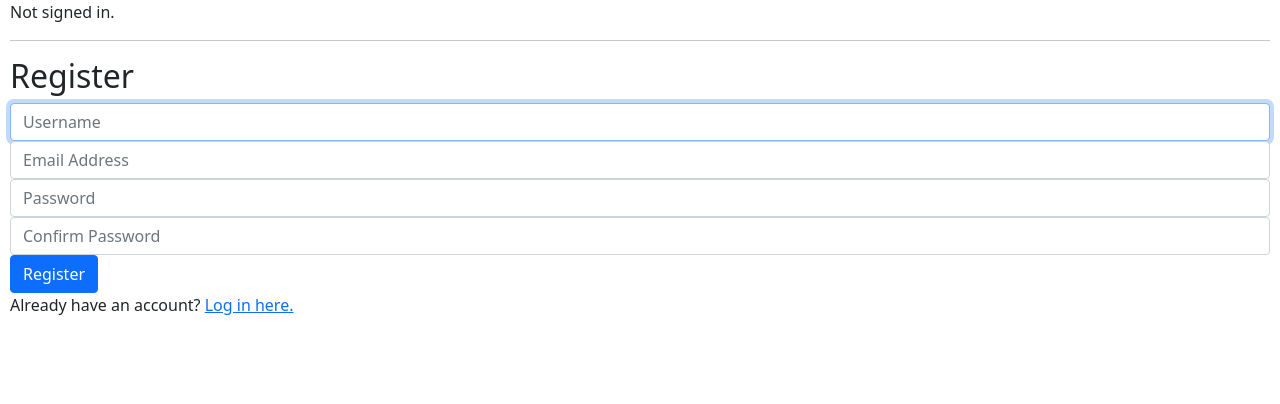
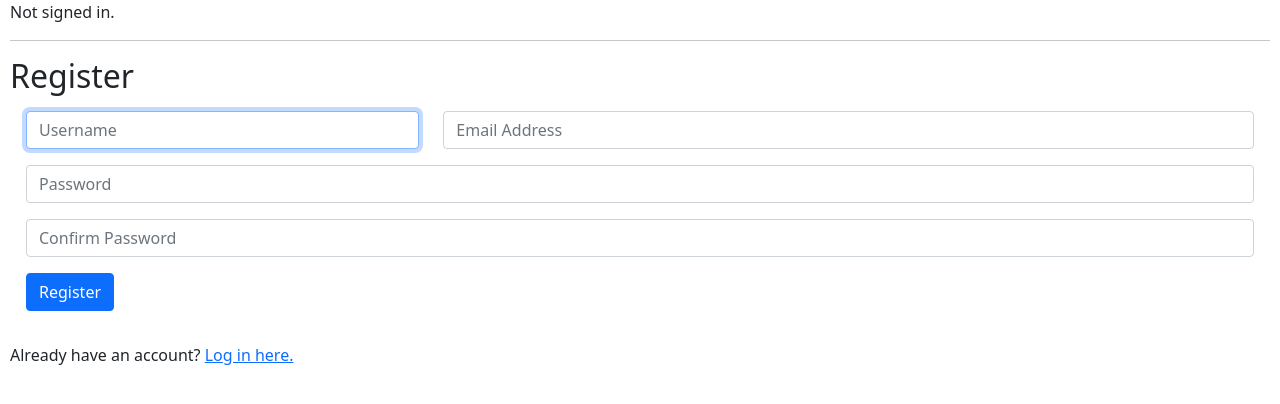
Before and after one commit to AdrianSkar/CS50W, a Django app: page /register in a window 1280 px wide. Shown: the part 152-556 px from the top of the page. Run offline with Django 3.2, Linux system fonts and the light colour scheme.

Commit message:
style[p2]:overall forms

```diff
--- a/04b.project 2/commerce/auctions/static/auctions/styles.css
+++ b/04b.project 2/commerce/auctions/static/auctions/styles.css
@@ -21,3 +21,7 @@ body {
 .small_form > *{
     margin-bottom:0.5vh
 }
+
+.bid_field{
+    width: auto !important;
+}
--- a/04b.project 2/commerce/auctions/templates/auctions/create.html
+++ b/04b.project 2/commerce/auctions/templates/auctions/create.html
@@ -1,5 +1,5 @@
 {% extends "auctions/layout.html" %}
-
+<title>{% block title %}Create listing | Commerce auctions{% endblock %}</title>
 {% block body %}
 
 <div class="container">
@@ -10,7 +10,7 @@
 {% endif %}
 	<form action="{% url 'create' %}" method='POST'>
 		{% csrf_token %}
-		{{ form.as_p }}
+		{{ form }}
 		<input type="submit" value="Save" class="btn btn-primary">
 	</form>
 </div>
--- a/04b.project 2/commerce/auctions/templates/auctions/layout.html
+++ b/04b.project 2/commerce/auctions/templates/auctions/layout.html
@@ -3,7 +3,7 @@
 <!DOCTYPE html>
 <html lang="en">
 	<head>
-		<title>{% block title %}Auctions{% endblock %}</title>
+		<title>{% block title %}Commerce auctions{% endblock %}</title>
 <link href="https://cdn.jsdelivr.net/npm/bootstrap@5.0.0-beta2/dist/css/bootstrap.min.css" rel="stylesheet"
 	integrity="sha384-BmbxuPwQa2lc/FVzBcNJ7UAyJxM6wuqIj61tLrc4wSX0szH/Ev+nYRRuWlolflfl" crossorigin="anonymous">
 	<script src="https://cdn.jsdelivr.net/npm/bootstrap@5.0.0-beta2/dist/js/bootstrap.bundle.min.js"
--- a/04b.project 2/commerce/auctions/templates/auctions/listing.html
+++ b/04b.project 2/commerce/auctions/templates/auctions/listing.html
@@ -1,5 +1,5 @@
 {% extends "auctions/layout.html" %}
-
+<title>{% block title %}{{ listing.title }} | Commerce auctions{% endblock %}</title>
 {% block body %}
 
 
@@ -27,8 +27,8 @@
 			<form action="{% url 'listing' listing.id %}" method='POST'>
 				{% csrf_token %}
 				<input type="hidden" name="listing_id" value={{ listing.id }}>
-				{{ form.as_p }}
-				<input type="submit" value="Place bid">
+					{{ form }}
+					<input type="submit" value="Place bid" class="btn btn-primary">
 			</form>
 		</div>
 		</div>
--- a/04b.project 2/commerce/auctions/templates/auctions/register.html
+++ b/04b.project 2/commerce/auctions/templates/auctions/register.html
@@ -1,5 +1,5 @@
 {% extends "auctions/layout.html" %}
-
+<title>{% block title %}Register | Commerce auctions{% endblock %}</title>
 {% block body %}
 
 	<h2>Register</h2>
@@ -8,23 +8,25 @@
 		<div>{{ message }}</div>
 	{% endif %}
 
-	<form action="{% url 'register' %}" method="post">
+	<form action="{% url 'register' %}" method="post" class='m-3'>
 		{% csrf_token %}
-		<div class="form-group">
-			<input class="form-control" autofocus type="text" name="username" placeholder="Username">
+		<div class="row">
+			<div class="form-group mb-3  col-12 col-sm-4">
+				<input class="form-control" autofocus type="text" name="username" placeholder="Username">
+			</div>
+			<div class="form-group mb-3  col-12 col-sm-8">
+				<input class="form-control" type="email" name="email" placeholder="Email Address">
+			</div>
 		</div>
-		<div class="form-group">
-			<input class="form-control" type="email" name="email" placeholder="Email Address">
-		</div>
-		<div class="form-group">
+		<div class="form-group mb-3">
 			<input class="form-control" type="password" name="password" placeholder="Password">
 		</div>
-		<div class="form-group">
+		<div class="form-group mb-3">
 			<input class="form-control" type="password" name="confirmation" placeholder="Confirm Password">
 		</div>
-		<input class="btn btn-primary" type="submit" value="Register">
+		<input class="btn btn-primary mb-3" type="submit" value="Register">
 	</form>
 
-	Already have an account? <a href="{% url 'login' %}">Log in here.</a>
+	<span>Already have an account? <a href="{% url 'login' %}">Log in here.</a></span>
 
 {% endblock %}
```
Also changed, not shown: 04b.project 2/commerce/auctions/forms.py (+24 -3 lines), 04b.project 2/commerce/auctions/templates/auctions/login.html (+6 -6 lines), 04b.project 2/commerce/db.sqlite3.
